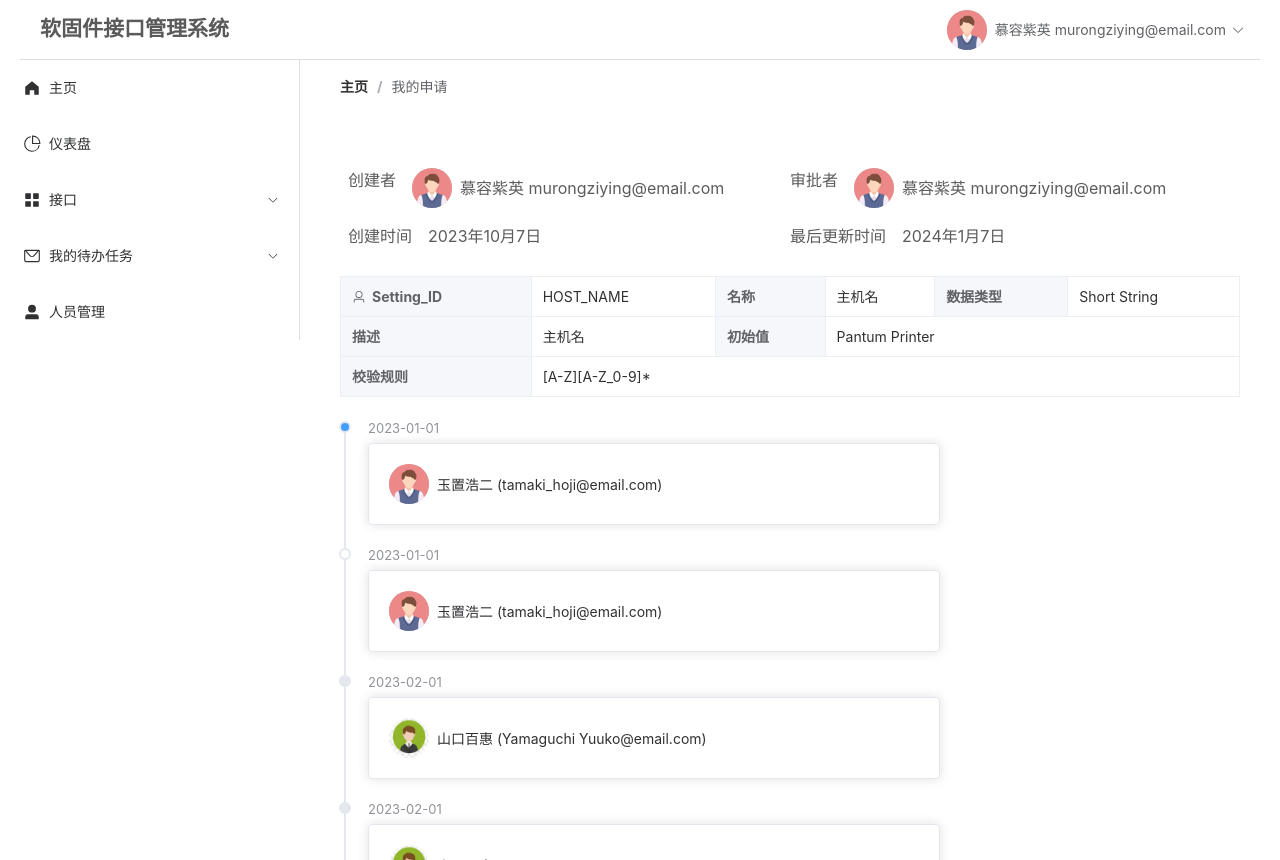
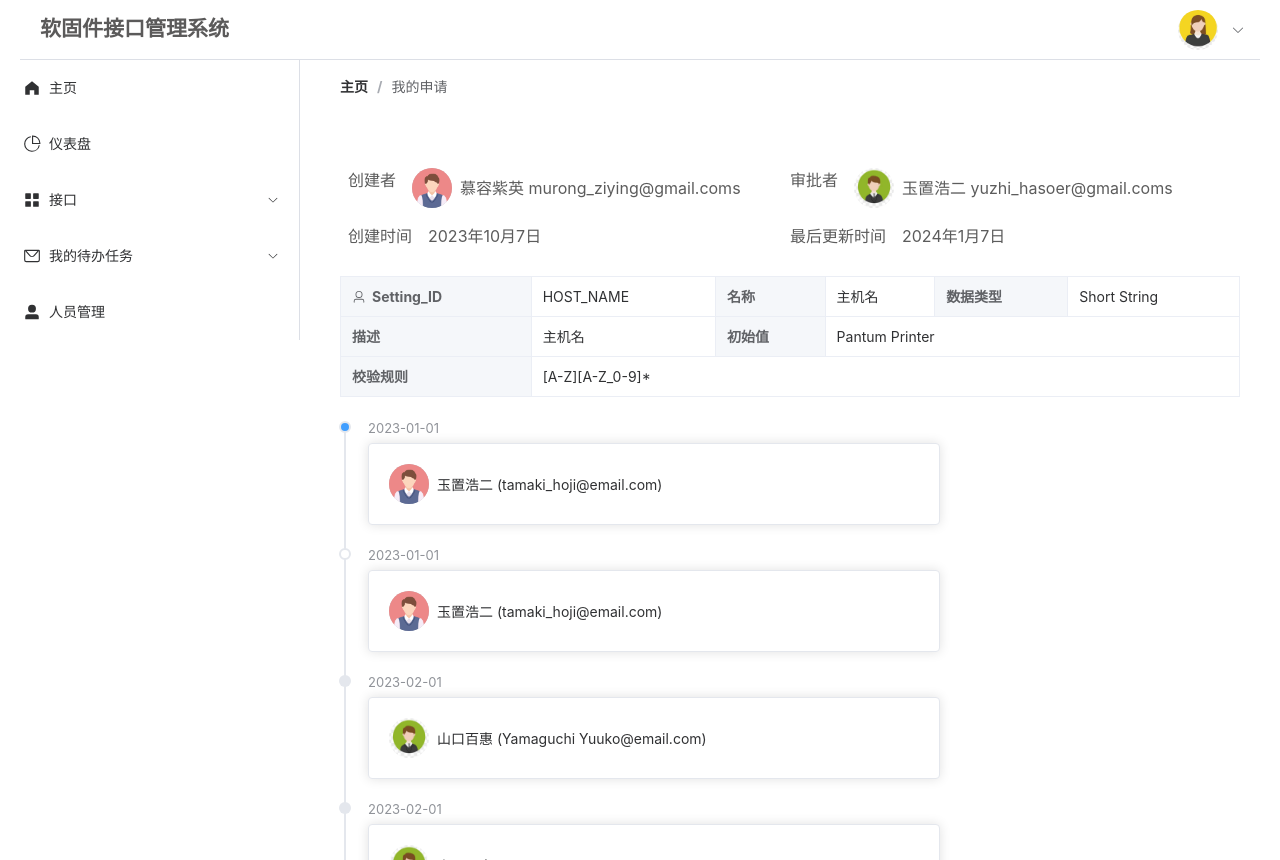
Before and after one commit to linda19504/Admin, a Vue app: page /AdminPage in a window 1280 px wide. Built offline with nearby package versions, Linux system fonts and the light colour scheme.

Commit message:
优化头像组件的属性传递方式，简化代码结构

```diff
--- a/src/components/TheAvatar.vue
+++ b/src/components/TheAvatar.vue
@@ -1,22 +1,13 @@
 <template>
   <div class="flex-row">
     <el-space>
-      <el-avatar
-        size="normal"
-        src="/avatar_one.png"
-        :avatar_url="avatar_url"
-        :username="username"
-        :email="email"
-      />
+      <el-avatar size="normal" :src="avatar_url"/>
       {{ username }} {{ email }}
     </el-space>
   </div>
 </template>
 <script setup>
-import { ref } from 'vue'
- const avatarUrl = ref('/avatar_one.png')
- const username = ref('慕容紫英')
- const email = ref('murongziying@email.com')
+const props = defineProps(["avatar_url", "username", "email"])
 </script>
 <style scope>
 .flex-row {
--- a/src/components/TheDescription.vue
+++ b/src/components/TheDescription.vue
@@ -3,20 +3,13 @@
     <el-row gutter="1rem" class="p-half-rem">
       <el-col :span="12">
         <TheProfile label="创建者">
-          <TheAvatar
-            :avatar_url="creater.avatar_url"
-            :username="creater.username"
-            :email="creater.email"
-          ></TheAvatar>
+          <TheAvatar :avatar_url="creater.avatar_url" :username="creater.username" :email="creater.email"></TheAvatar>
         </TheProfile>
       </el-col>
       <el-col :span="12">
         <TheProfile label="审批者">
-          <TheAvatar
-            :avatar_url="approvers.avatar_url"
-            :username="approvers.username"
-            :email="approvers.email"
-          ></TheAvatar>
+          <TheAvatar :avatar_url="approvers.avatar_url" :username="approvers.username" :email="approvers.email">
+          </TheAvatar>
         </TheProfile>
       </el-col>
     </el-row>
@@ -74,14 +67,8 @@
   </el-descriptions>
   <br />
   <el-timeline style="max-width: 600px">
-    <el-timeline-item
-      :timestamp="dynamicTimestamp1"
-      v-for="(activity, index) in activities"
-      :key="timeline1_ + index"
-      :color="activity.color"
-      :hollow="activity.hollow"
-      placement="top"
-    >
+    <el-timeline-item :timestamp="dynamicTimestamp1" v-for="(activity, index) in activities" :key="timeline1_ + index"
+      :color="activity.color" :hollow="activity.hollow" placement="top">
       <el-card>
         <el-space>
           <el-avatar :src="avatar_url" :size="size" />
@@ -89,17 +76,12 @@
         </el-space>
       </el-card>
     </el-timeline-item>
-    <el-timeline-item
-      :timestamp="dynamicTimestamp2"
-      v-for="(activity, index) in activities"
-      :key="timeline2_ + index"
-      :icon="activity.icon"
-      placement="top"
-    >
+    <el-timeline-item :timestamp="dynamicTimestamp2" v-for="(activity, index) in activities" :key="timeline2_ + index"
+      :icon="activity.icon" placement="top">
       <el-card>
         <el-space>
           <el-avatar :src="avatar_url_one" :size="size" />
-          {{username_one }} {{ email_one }}
+          {{ username_one }} {{ email_one }}
         </el-space>
       </el-card>
     </el-timeline-item>
@@ -121,6 +103,18 @@ import TheProfile from './TheProfile.vue'
 import TheAvatar from './TheAvatar.vue'
 import { UserFilled } from '@element-plus/icons-vue'
 import { MoreFilled } from '@element-plus/icons-vue'
+const creater = ref(
+  {
+    avatar_url: 'avatar_one.png',
+    username: '慕容紫英',
+    email: 'murong_ziying@gmail.coms'
+  }
+)
+const approvers = ref({
+  avatar_url: 'avatar_two.jpg',
+  username: '玉置浩二',
+  email: 'yuzhi_hasoer@gmail.coms'
+})
 
 defineProps({
   avatar_url: { default: '/avatar_one.png' },
@@ -134,24 +128,6 @@ defineProps({
   email_two: { default: '(Ono Risa@email.com)' },
   size: { default: '' },
   icon: { default: '' },
-  creater: {
-    default: [
-      {
-        avatar_url: '',
-        username: '',
-        email: ''
-      }
-    ]
-  },
-  approvers: {
-    default: [
-      {
-        avatar_url: '',
-        username: '',
-        email: ''
-      }
-    ]
-  },
   create_date: { default: '2023年10月7日' },
   last_updated_date: { default: '2024年1月7日' }
 })
@@ -209,9 +185,11 @@ const blockMargin = computed(() => {
 .break-line {
   white-space: pre-wrap;
 }
+
 .p-half-rem {
   padding: 0.5rem;
 }
+
 .grid-content {
   display: flex;
   flex-direction: row;
@@ -233,6 +211,7 @@ const blockMargin = computed(() => {
 .el-row:last-child {
   margin-bottom: 0;
 }
+
 .el-col {
   border-radius: 4px;
 }
--- a/src/stores/userinfo.js
+++ b/src/stores/userinfo.js
@@ -4,7 +4,7 @@ export const useUserStore = defineStore({
   id: 'userState',
   state: () => ({
     token: null,
-    userInfo: { avatar_url:"",username:"",email:""},
+    userInfo: { avatar_url:"avatar_three.jpg",username:"",email:""},
     roles: localStorage.roles ? JSON.parse(localStorage.roles) : [],
   }),
   getters: {},
--- a/src/views/AdminPage.vue
+++ b/src/views/AdminPage.vue
@@ -10,11 +10,8 @@
         <!-- <el-menu-item index="1">{{ HOME_MAIN.ADMIN }}</el-menu-item> -->
         <el-dropdown>
           <span class="el-dropdown-link">
-            <TheAvatar :size="50"
-            :avatar_url="userInfo.avatar_url"
-            :username="userInfo.username"
-            :email="userInfo.email"
-            />
+            <TheAvatar :size="50" :avatar_url="userInfo.avatar_url" :username="userInfo.username"
+              :email="userInfo.email" />
             <!-- <el-text>{{ userInfo.Info }}</el-text> -->
             <el-icon class="header-icon el-icon--right">
               <arrow-down />
@@ -78,13 +75,14 @@ import TheAvatar from '@/components/TheAvatar.vue'
 import { ElMessage, ElMessageBox } from 'element-plus'
 import { useTagsViewStore } from '@/stores/tagsView.js'
 import PersonalDialog from '@/components/PersonalDialog.vue'
+import { storeToRefs } from 'pinia'
 // import MoreButton from '@/components/MoreButton.vue'
 
 const router = useRouter()
 const person = ref()
 const UserStore = useUserStore()
 const TagsViewStore = useTagsViewStore()
-const userInfo = computed(() => UserStore.userInfo)
+const { userInfo } = storeToRefs(UserStore)
 const modifyPassword = () => {
   person.value.show()
 }
@@ -123,8 +121,8 @@ const logOut = async () => {
 }
 const props = defineProps({
   avatar_url: { default: '' },
-  username:{default:''},
-  email:{default:''},
+  username: { default: '' },
+  email: { default: '' },
 })
 </script>
 <style scoped>
```
Also changed, not shown: 1 other file (tests, documents, lock files or other folders).
